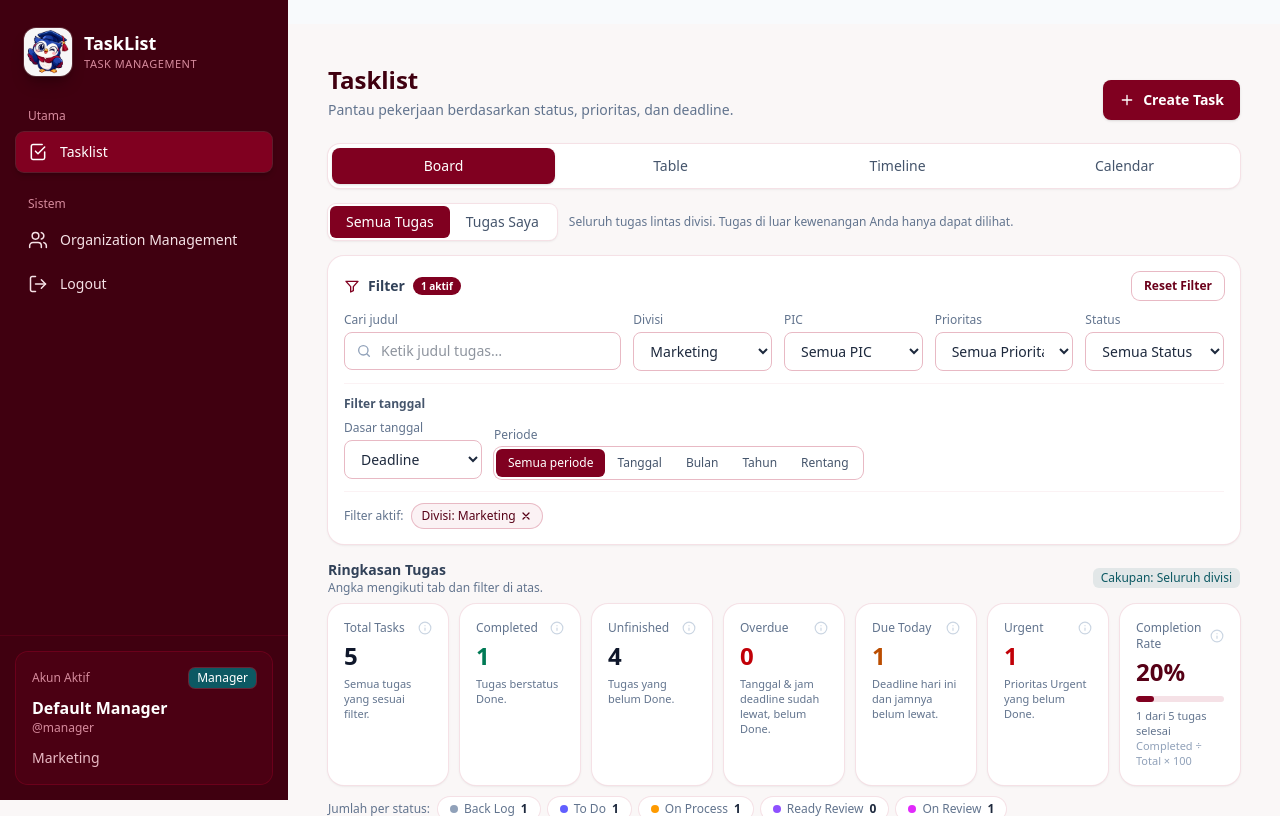
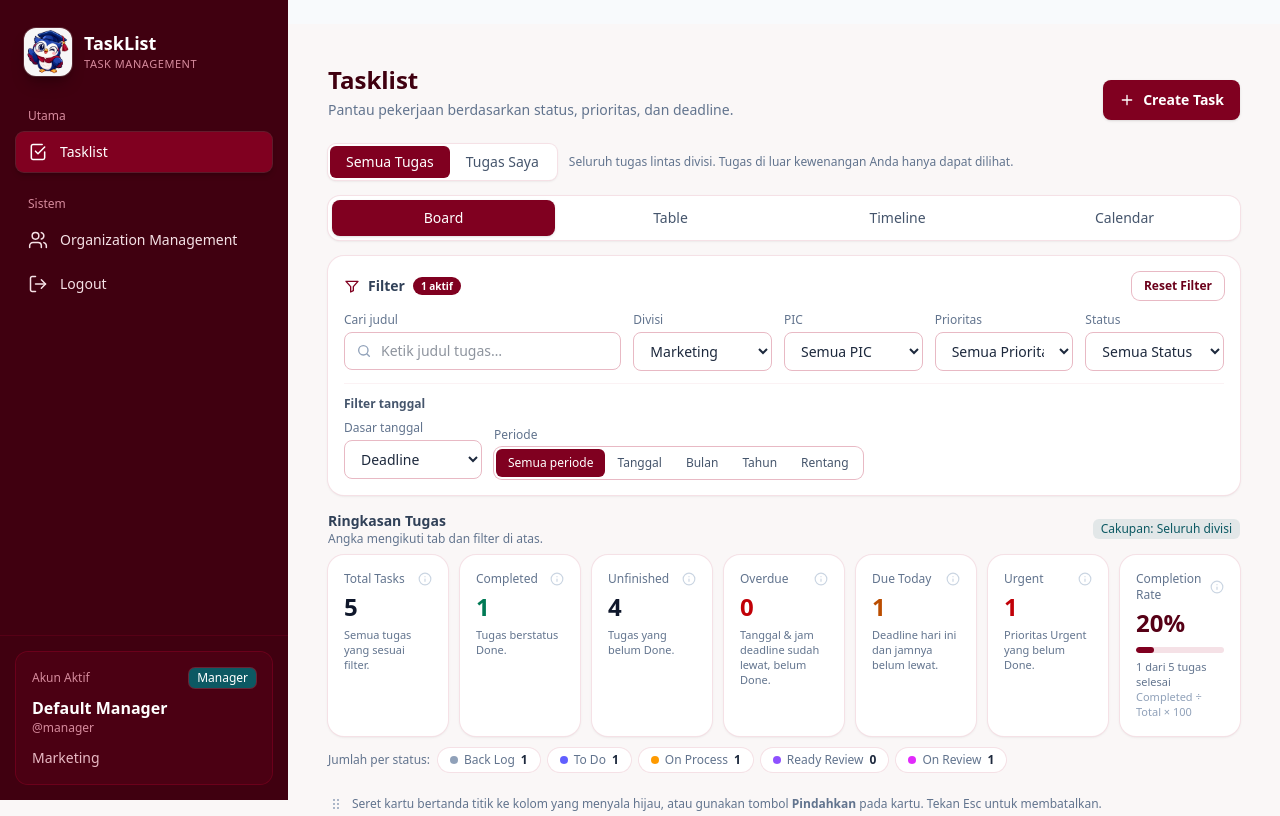
Before and after one commit to youngqii-lang/tasklist_v2, a Laravel app: page /tasks in a window 1280 px wide. Shown: the top 816 px of the page. Run offline with Laravel 12, Linux system fonts and the light colour scheme; a user stored in the database is signed in; data comes from the database, SQL or seed files in the repository; data that the repository does not hold is empty; style sheets or scripts are compiled from the project's sources; some libraries are stand-ins or nearby versions.

Commit message:
refactor: simplify Tasklist header and filter panel
- Drop the removable active-filter chips; the "N aktif" badge stays.
- Merge the collaborating-division hint into one description line.
- Put the Semua Tugas / Tugas Saya tabs above the Board/Table/Timeline/Calendar tabs.

Co-Authored-By: Claude Opus 5.5 <noreply@anthropic.com>

```diff
--- a/resources/js/tasklist/tasklist.js
+++ b/resources/js/tasklist/tasklist.js
@@ -96,48 +96,11 @@ export default (config) => ({
         return Object.entries(this.filters).some(([key, value]) => !['date_field', 'scope'].includes(key) && value !== '');
     },
 
-    /** The active filters as removable chips, in the order of the filter fields. */
-    get activeFilterChips() {
-        if (!this.usesTaskFilters) return [];
+    /** How many filters narrow the list: each basic filter and the period count once. */
+    get activeFilterCount() {
+        if (!this.usesTaskFilters) return 0;
 
-        const filters = this.filters;
-        const chips = [];
-        const optionLabel = (options, value) => options.find((option) => option.value === value)?.label ?? value;
-
-        if (filters.search) chips.push({ key: 'search', label: `Judul: "${filters.search}"` });
-        if (filters.division) chips.push({ key: 'division', label: `Divisi: ${this.divisionName(filters.division)}` });
-        if (filters.pic_id) {
-            const pic = this.meta.pics.find((option) => String(option.id) === String(filters.pic_id));
-            chips.push({ key: 'pic_id', label: `PIC: ${pic?.fullname ?? 'Terpilih'}` });
-        }
-        if (filters.priority) chips.push({ key: 'priority', label: `Prioritas: ${optionLabel(this.config.priorities, filters.priority)}` });
-        if (filters.status) chips.push({ key: 'status', label: `Status: ${optionLabel(this.config.statuses, filters.status)}` });
-        if (filters.filter_mode) chips.push({ key: 'period', label: `${filters.date_field === 'start_date' ? 'Tanggal mulai' : 'Deadline'}: ${this.periodLabel()}` });
-
-        return chips;
-    },
-
-    /** The active period in words, for its chip. */
-    periodLabel() {
-        const filters = this.filters;
-
-        return {
-            date: () => this.formatDate(filters.date),
-            month: () => `${monthNames[Number(filters.month) - 1] ?? filters.month} ${filters.year}`,
-            year: () => filters.year,
-            range: () => `${this.formatDate(filters.start_date)} – ${this.formatDate(filters.end_date)}`,
-        }[filters.filter_mode]?.() ?? '';
-    },
-
-    removeFilter(key) {
-        if (key === 'period') {
-            this.setPeriodMode('');
-
-            return;
-        }
-
-        this.filters[key] = '';
-        this.applyFilters();
+        return BASIC_FILTER_KEYS.filter((key) => this.filters[key] !== '').length + (this.filters.filter_mode ? 1 : 0);
     },
 
     get isMyTasks() {
--- a/resources/views/tasks/index.blade.php
+++ b/resources/views/tasks/index.blade.php
@@ -35,21 +35,7 @@
             @endif
         </div>
 
-        <nav class="mt-6 flex gap-1 overflow-x-auto rounded-xl bg-white p-1 shadow-sm ring-1 ring-burgundy-100" aria-label="Tampilan Tasklist">
-            @foreach (['board' => 'Board', 'table' => 'Table', 'timeline' => 'Timeline', 'calendar' => 'Calendar'] as $view => $label)
-                <button
-                    type="button"
-                    @click="setView('{{ $view }}')"
-                    :class="view === '{{ $view }}' ? 'bg-burgundy-600 text-white shadow-sm' : 'text-slate-600 hover:bg-burgundy-50 hover:text-burgundy-800'"
-                    :aria-current="view === '{{ $view }}' ? 'page' : null"
-                    class="flex-1 whitespace-nowrap rounded-lg px-4 py-2 text-sm font-medium transition"
-                >
-                    {{ $label }}
-                </button>
-            @endforeach
-        </nav>
-
-        <div class="mt-4 flex flex-wrap items-center gap-3">
+        <div class="mt-6 flex flex-wrap items-center gap-3">
             <div class="inline-flex rounded-lg bg-white p-0.5 shadow-sm ring-1 ring-burgundy-100" role="group" aria-label="Cakupan tugas">
                 @foreach (['' => 'Semua Tugas', 'my_tasks' => 'Tugas Saya'] as $scope => $label)
                     <button
@@ -63,6 +49,20 @@
             </div>
             <p class="text-xs text-slate-500" x-text="isMyTasks ? 'Tugas dengan Anda sebagai PIC aktif.' : 'Seluruh tugas lintas divisi. Tugas di luar kewenangan Anda hanya dapat dilihat.'"></p>
         </div>
+
+        <nav class="mt-4 flex gap-1 overflow-x-auto rounded-xl bg-white p-1 shadow-sm ring-1 ring-burgundy-100" aria-label="Tampilan Tasklist">
+            @foreach (['board' => 'Board', 'table' => 'Table', 'timeline' => 'Timeline', 'calendar' => 'Calendar'] as $view => $label)
+                <button
+                    type="button"
+                    @click="setView('{{ $view }}')"
+                    :class="view === '{{ $view }}' ? 'bg-burgundy-600 text-white shadow-sm' : 'text-slate-600 hover:bg-burgundy-50 hover:text-burgundy-800'"
+                    :aria-current="view === '{{ $view }}' ? 'page' : null"
+                    class="flex-1 whitespace-nowrap rounded-lg px-4 py-2 text-sm font-medium transition"
+                >
+                    {{ $label }}
+                </button>
+            @endforeach
+        </nav>
 
         @include('tasks.partials.filters')
 
--- a/resources/views/tasks/partials/filters.blade.php
+++ b/resources/views/tasks/partials/filters.blade.php
@@ -9,7 +9,7 @@
         <h2 class="flex items-center gap-2 text-sm font-semibold text-slate-700">
             <svg xmlns="http://www.w3.org/2000/svg" viewBox="0 0 24 24" fill="none" stroke="currentColor" stroke-width="2" stroke-linecap="round" stroke-linejoin="round" class="size-4 text-burgundy-600" aria-hidden="true"><path d="M3 5h18l-7 8v6l-4 2v-8z" /></svg>
             Filter
-            <span x-show="activeFilterChips.length" x-cloak class="rounded-full bg-burgundy-600 px-2 py-0.5 text-[10px] font-semibold text-white" x-text="activeFilterChips.length + ' aktif'"></span>
+            <span x-show="activeFilterCount" x-cloak class="rounded-full bg-burgundy-600 px-2 py-0.5 text-[10px] font-semibold text-white" x-text="activeFilterCount + ' aktif'"></span>
         </h2>
         <button
             type="button"
@@ -157,18 +157,4 @@
         <p x-show="hasPeriod" x-cloak class="text-xs text-slate-500 lg:ml-auto">Tugas tanpa <span x-text="filters.date_field === 'start_date' ? 'tanggal mulai' : 'deadline'"></span> tidak termasuk hasil filter periode.</p>
     </div>
 
-    <div x-show="activeFilterChips.length" x-cloak class="flex flex-wrap items-center gap-2 border-t border-burgundy-50 pt-3">
-        <span class="text-xs font-medium text-slate-500">Filter aktif:</span>
-        <template x-for="chip in activeFilterChips" :key="chip.key">
-            <button
-                type="button"
-                @click="removeFilter(chip.key)"
-                class="inline-flex items-center gap-1 rounded-full bg-burgundy-50 px-2.5 py-1 text-xs font-medium text-burgundy-800 ring-1 ring-burgundy-200 hover:bg-burgundy-100"
-                :aria-label="'Hapus filter ' + chip.label"
-            >
-                <span x-text="chip.label"></span>
-                <svg xmlns="http://www.w3.org/2000/svg" viewBox="0 0 24 24" fill="none" stroke="currentColor" stroke-width="2.5" stroke-linecap="round" class="size-3" aria-hidden="true"><path d="M18 6 6 18M6 6l12 12" /></svg>
-            </button>
-        </template>
-    </div>
 </form>
--- a/resources/views/tasks/partials/task-form.blade.php
+++ b/resources/views/tasks/partials/task-form.blade.php
@@ -109,8 +109,9 @@
 
                 <fieldset x-show="options && canEdit('collaborating_division_ids')" class="sm:col-span-2">
                     <legend class="{{ $labelClass }}">Divisi Kolaborator</legend>
-                    <p class="text-xs text-slate-500">Divisi PIC otomatis ikut. Tambahkan divisi lain yang juga terlibat bila perlu.</p>
-                    <p x-show="!form.division_id" class="mt-2 text-xs text-slate-500">Pilih divisi penanggung jawab terlebih dahulu.</p>
+                    <p class="text-xs text-slate-500">
+                        Divisi PIC otomatis ikut. Tambahkan divisi lain yang juga terlibat bila perlu<span x-show="!form.division_id">, setelah memilih divisi penanggung jawab</span>.
+                    </p>
                     <div x-show="form.division_id" class="mt-2 flex flex-wrap gap-2">
                         <template x-for="division in collaboratorChoices" :key="division.id">
                             <label
```
